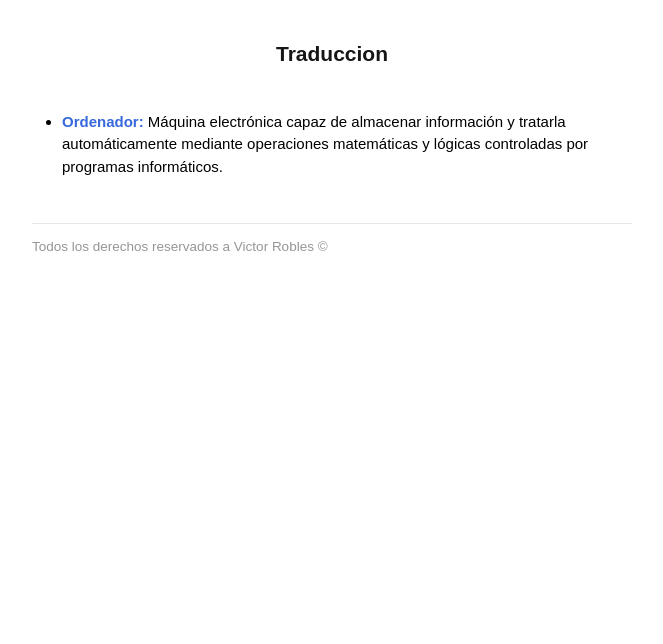
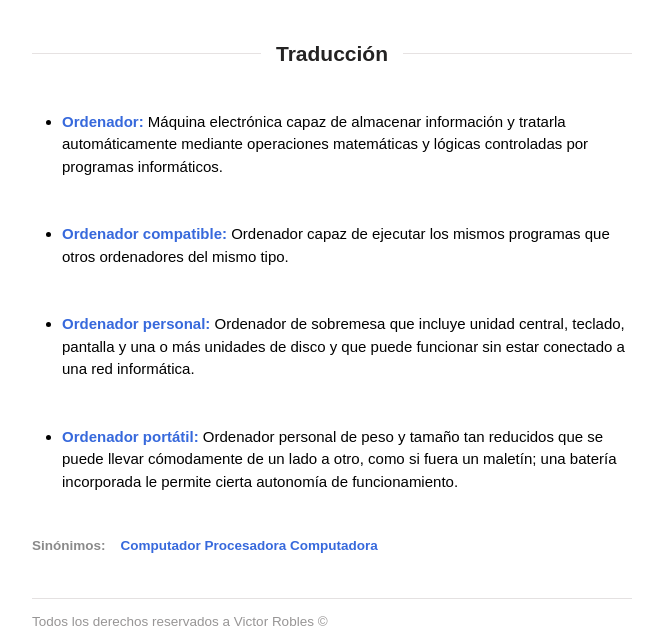
Before and after one commit to diegohidalgomerizalde1007-bot/proyecto-traductor, a plain HTML site: page index.html in a window 1280 px wide. Shown: the part 253-897 px from the top of the page, without its empty margins (308-971 px from the left). Before the commit the page ends 800 px from the top, so only its background shows below. Drawn offline with Linux system fonts and the light colour scheme.

Commit message:
Completar definiciones y sinonimos

```diff
--- a/index.html
+++ b/index.html
@@ -1,5 +1,6 @@
 <!DOCTYPE html>
 <html lang="es">
+
 <head>
     <meta charset="UTF-8">
     <meta name="viewport" content="width=device-width, initial-scale=1.0">
@@ -7,6 +8,7 @@
     <link rel="stylesheet" href="fontawesome-free-6.1.2-web/css/all.min.css">
     <link rel="stylesheet" href="style.css">
 </head>
+
 <body>
     <main class="layout">
 
@@ -17,11 +19,7 @@
 
         <div class="layout__busqueda">
             <div class="busqueda__campo">
-                <input
-                    class="busqueda__input"
-                    type="text"
-                    placeholder="Introduce una palabra"
-                >
+                <input class="busqueda__input" type="text" placeholder="Introduce una palabra">
                 <i class="fa-solid fa-magnifying-glass"></i>
             </div>
 
@@ -39,7 +37,11 @@
         </div>
         <section class="layout__traduccion">
 
-            <h2 class="traduccion__titulo">Traduccion</h2>
+            <div class="traduccion__encabezado">
+                <hr>
+                <h2 class="traduccion__titulo">Traducción</h2>
+                <hr>
+            </div>
 
             <ul class="traduccion__lista">
                 <li>
@@ -48,13 +50,37 @@
                     automáticamente mediante operaciones matemáticas y lógicas
                     controladas por programas informáticos.
                 </li>
+                <li>
+                    <strong>Ordenador compatible:</strong>
+                    Ordenador capaz de ejecutar los mismos programas que otros
+                    ordenadores del mismo tipo.
+                </li>
+
+                <li>
+                    <strong>Ordenador personal:</strong>
+                    Ordenador de sobremesa que incluye unidad central, teclado,
+                    pantalla y una o más unidades de disco y que puede funcionar
+                    sin estar conectado a una red informática.
+                </li>
+
+                <li>
+                    <strong>Ordenador portátil:</strong>
+                    Ordenador personal de peso y tamaño tan reducidos que se puede
+                    llevar cómodamente de un lado a otro, como si fuera un maletín;
+                    una batería incorporada le permite cierta autonomía de funcionamiento.
+                </li>
             </ul>
-
         </section>
-
+        <div class="layout__sinonimos">
+            <span class="sinonimos__titulo">Sinónimos:</span>
+            <span class="sinonimos__palabras">
+                Computador Procesadora Computadora
+            </span>
+        </div>
         <footer class="layout__footer">
             <p>Todos los derechos reservados a Victor Robles ©</p>
         </footer>
     </main>
 </body>
+
 </html>
--- a/style.css
+++ b/style.css
@@ -47,7 +47,7 @@ body {
     align-items: center;
     flex-grow: 1;
     padding: 1rem;
-    background-color: #f0ecec;
+    background-color: #ebe4e4;
     border-radius: 10px;
 }
 
@@ -63,7 +63,7 @@ body {
     width: 10rem;
     padding: 1rem;
     font-weight: bold;
-    background-color: #f3eeee;
+    background-color: #eee5e5;
     border: none;
     border-radius: 10px;
 }
@@ -90,11 +90,23 @@ body {
     font-size: 1.3rem;
 }
 
+.traduccion__encabezado {
+    display: flex;
+    align-items: center;
+    gap: 1rem;
+    margin-bottom: 3rem;
+}
+
+.traduccion__encabezado hr {
+    flex-grow: 1;
+    border: none;
+    border-top: 1px solid #e6e2e2;
+}
+
 .traduccion__titulo {
     text-align: center;
     font-size: 1.4rem;
-    color: #161616;
-    margin-bottom: 3rem;
+    color: #242323;
 }
 
 .traduccion__lista {
@@ -111,9 +123,25 @@ body {
 }
 
 .layout__footer {
-    border-top: 1px solid #ebe6e6;
+    border-top: 1px solid #e4e1e1;
     margin-top: 3rem;
     padding-top: 1rem;
     color: #979595;
     font-size: 0.9rem;
 }
+
+
+.layout__sinonimos {
+    display: flex;
+    gap: 1rem;
+    font-size: 0.9rem;
+    font-weight: bold;
+}
+
+.sinonimos__titulo {
+    color: #8a8a8a;
+}
+
+.sinonimos__palabras {
+    color: #3769dc;
+}
```
